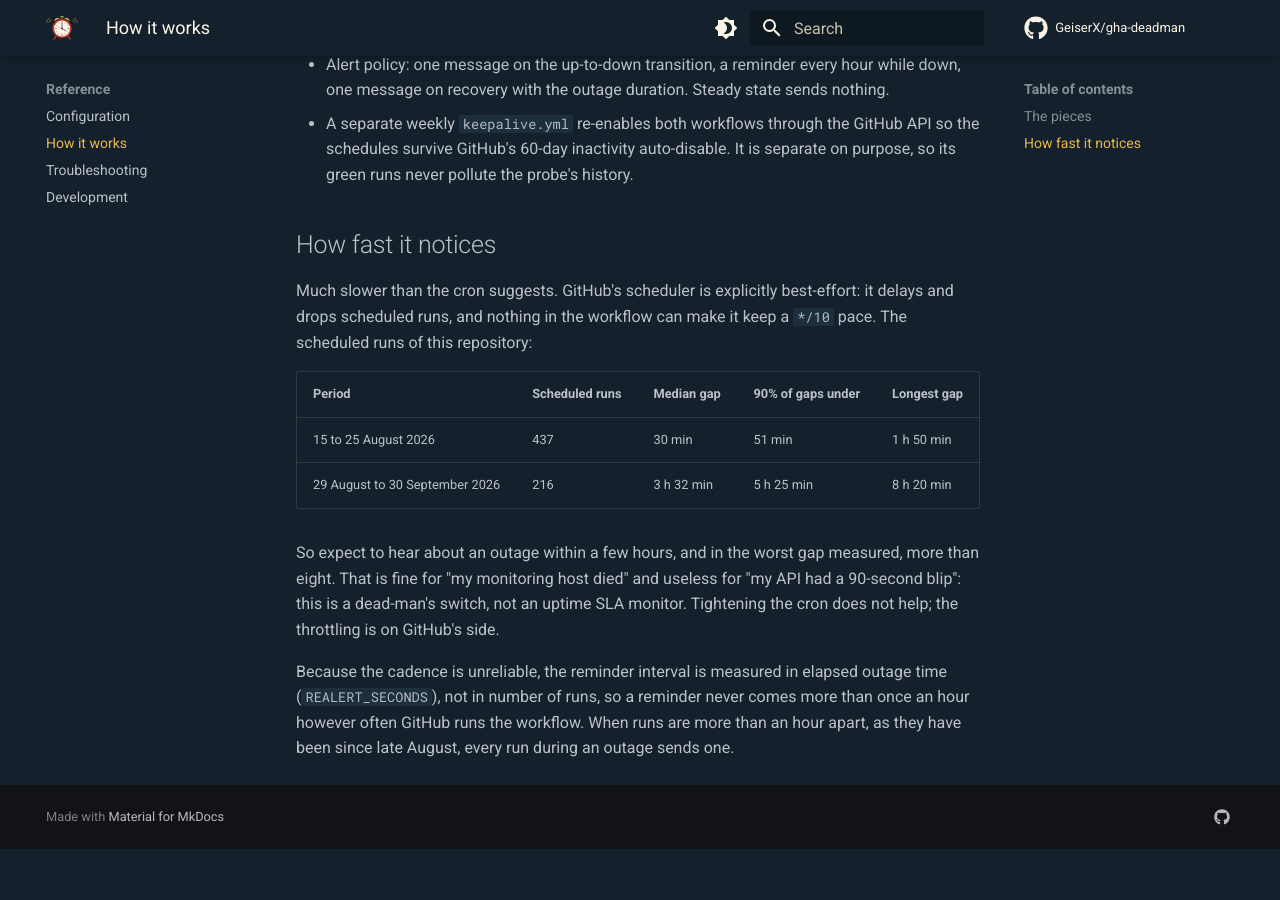
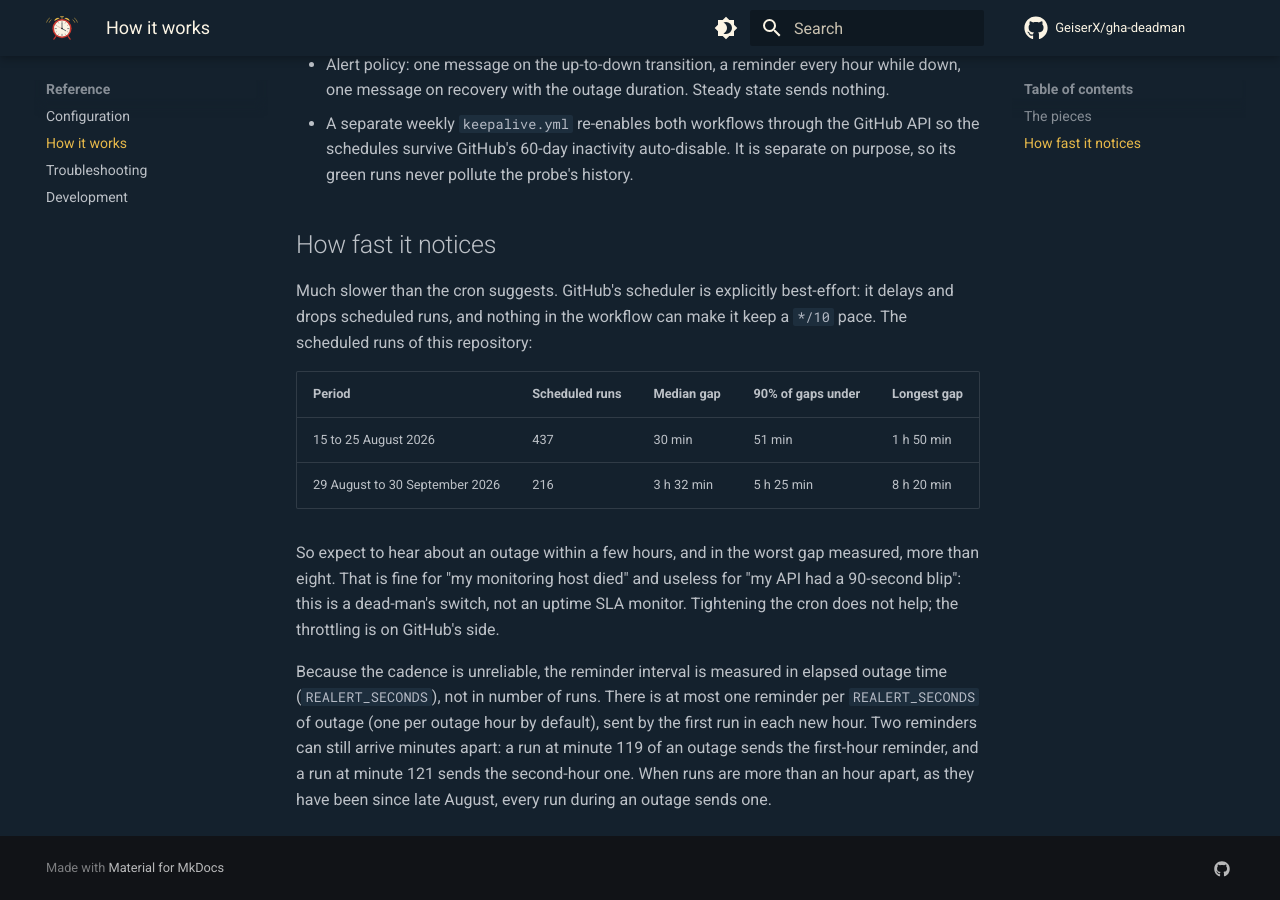
Before and after one commit to GeiserX/gha-deadman, an MkDocs documentation site: the page built from docs/how-it-works.md, in a window 1280 px wide and 900 px high, scrolled down 683 px. Built offline with MkDocs 1.6.1 and Material for MkDocs 9.7.7, drawn with Linux system fonts in a browser that asks for light colours; comment, search, counter and statistics services are not loaded; before the commit the page ends 1532 px from its top, so only the background shows below that.

Commit message:
docs: say reminders are one per outage hour, not one per clock hour
Two runs either side of an hour boundary each send a reminder, minutes apart.
The page said a reminder never came more than once an hour, which check.sh
does not guarantee.

```diff
--- a/docs/how-it-works.md
+++ b/docs/how-it-works.md
@@ -41,7 +41,10 @@ uptime SLA monitor. Tightening the cron does not help; the throttling is on
 GitHub's side.
 
 Because the cadence is unreliable, the reminder interval is measured in elapsed
-outage time (`REALERT_SECONDS`), not in number of runs, so a reminder never
-comes more than once an hour however often GitHub runs the workflow. When runs
-are more than an hour apart, as they have been since late August, every run
-during an outage sends one.
+outage time (`REALERT_SECONDS`), not in number of runs. There is at most one
+reminder per `REALERT_SECONDS` of outage (one per outage hour by default), sent
+by the first run in each new hour. Two reminders can still arrive minutes
+apart: a run at minute 119 of an outage sends the first-hour reminder, and a
+run at minute 121 sends the second-hour one. When runs are more than an hour
+apart, as they have been since late August, every run during an outage sends
+one.
```
